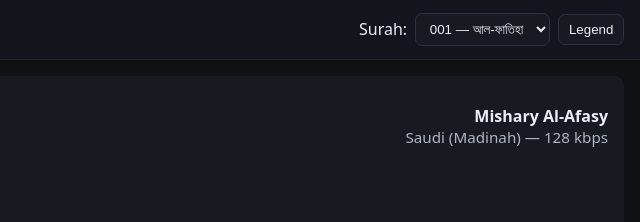
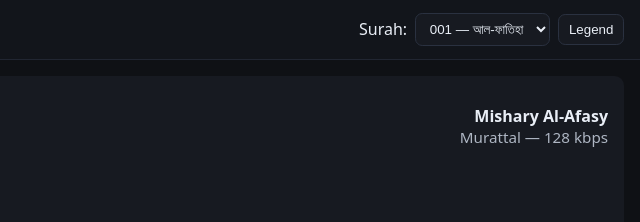
Before and after one commit to mhamza1234/tajweed, a plain HTML site: page index.html in a window 1280 px wide. Shown: the top 222 px of the page, 640-1280 px from the left. Drawn offline with Linux system fonts and the light colour scheme.

Commit message:
Update index.html

```diff
--- a/index.html
+++ b/index.html
@@ -26,7 +26,7 @@
       </div>
       <div class="reciter">
         <div class="reciter-name">Mishary Al-Afasy</div>
-        <div class="reciter-meta">Saudi (Madinah) — 128 kbps</div>
+        <div class="reciter-meta">Murattal — 128 kbps</div>
       </div>
     </div>
 
```
